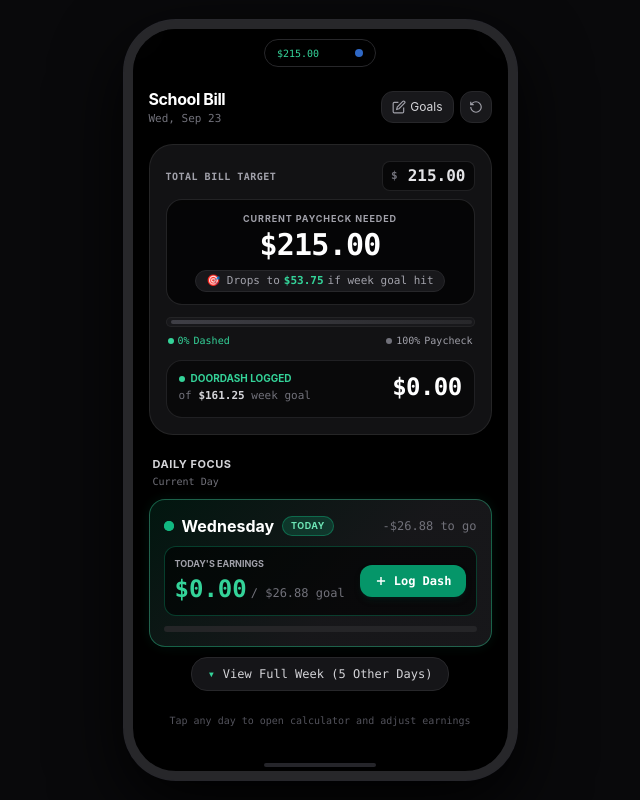
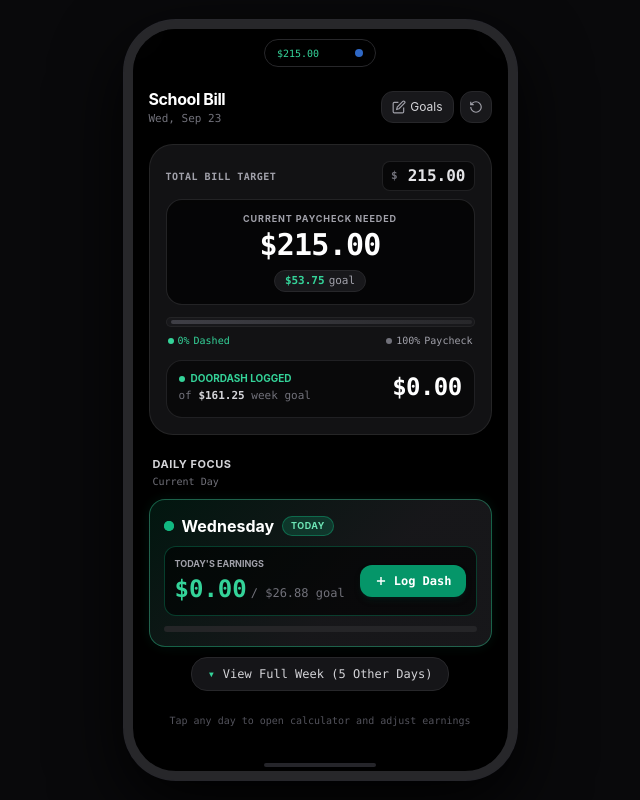
Before and after one commit to anthonynbutts/bill-tracker, a website: page index.html in a window 1280 px wide. Shown: the whole page, without its empty margins (320-960 px from the left). Drawn offline with nearby package versions, Linux system fonts and the light colour scheme.

Commit message:
Simplify paycheck goal badge to '.75 goal' and remove ' to go' text from daily cards

```diff
--- a/app.js
+++ b/app.js
@@ -126,16 +126,16 @@ function renderDays() {
     let barColor = 'bg-emerald-500';
 
     if (day.actual === 0) {
-      diffText = `-$${day.planned.toFixed(2)} to go`;
-      diffClass = 'text-zinc-500 font-medium';
+      diffText = '';
+      diffClass = '';
       barColor = 'bg-zinc-700';
     } else if (dayDiff >= 0) {
       diffText = dayDiff === 0 ? '✓ Hit Goal' : `+$${dayDiff.toFixed(2)} ahead`;
       diffClass = 'text-emerald-400 font-bold';
       barColor = 'bg-emerald-400';
     } else {
-      diffText = `-$${Math.abs(dayDiff).toFixed(2)} to go`;
-      diffClass = 'text-amber-400 font-medium';
+      diffText = '';
+      diffClass = '';
       barColor = 'bg-amber-400';
     }
 
--- a/index.html
+++ b/index.html
@@ -85,11 +85,10 @@
             $215.00
           </div>
 
-          <!-- Contextual Goal Drop Badge -->
+          <!-- Contextual Goal Badge -->
           <div class="inline-flex items-center gap-1 mt-1.5 px-2.5 py-0.5 rounded-full bg-zinc-900 border border-zinc-800 text-[11px] font-mono text-zinc-400">
-            <span>🎯 Drops to</span>
-            <strong id="paycheckGoalDisplay" class="text-emerald-400 font-bold">$53.75</strong>
-            <span>if week goal hit</span>
+            <span id="paycheckGoalDisplay" class="text-emerald-400 font-bold">$53.75</span>
+            <span>goal</span>
           </div>
         </div>
 
```
